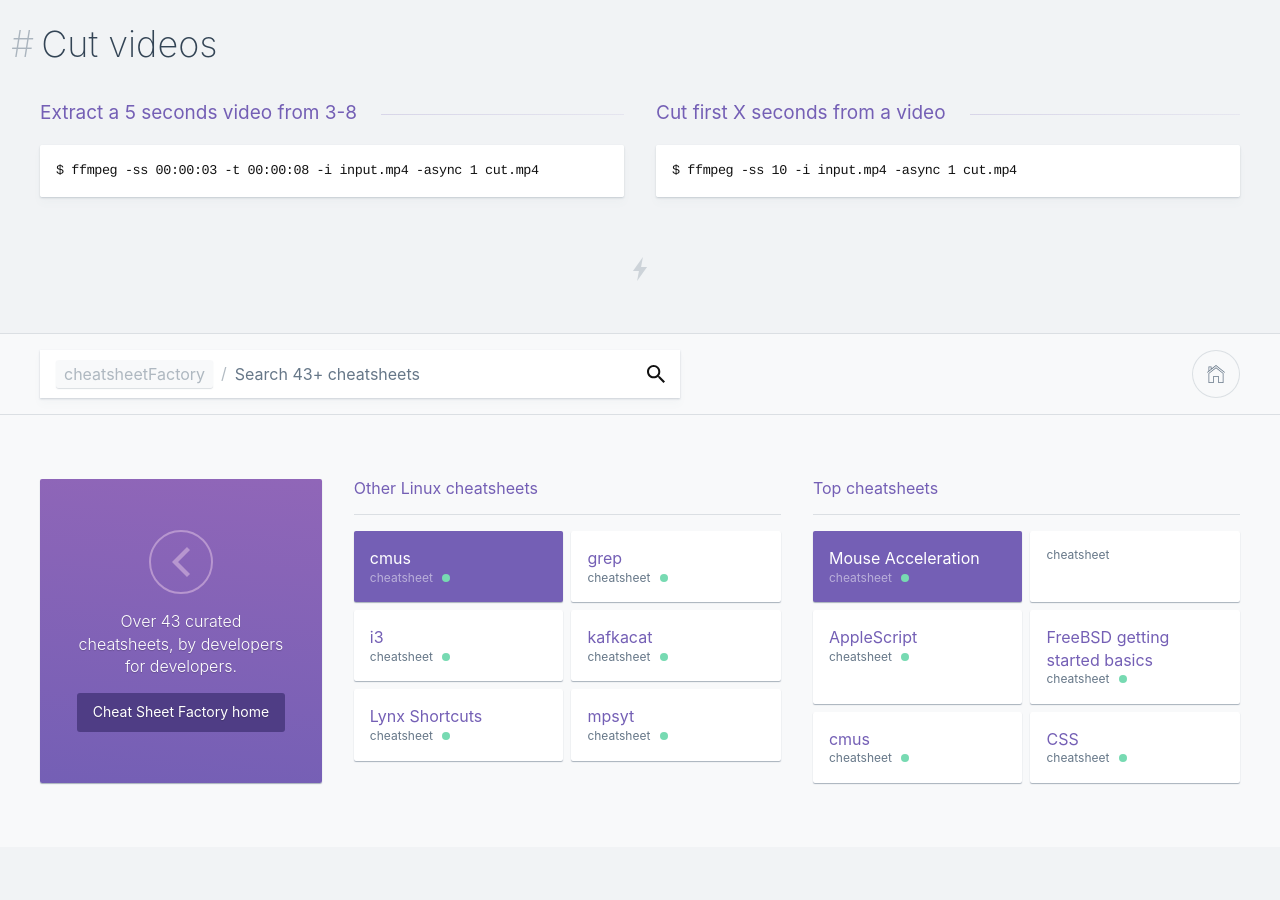
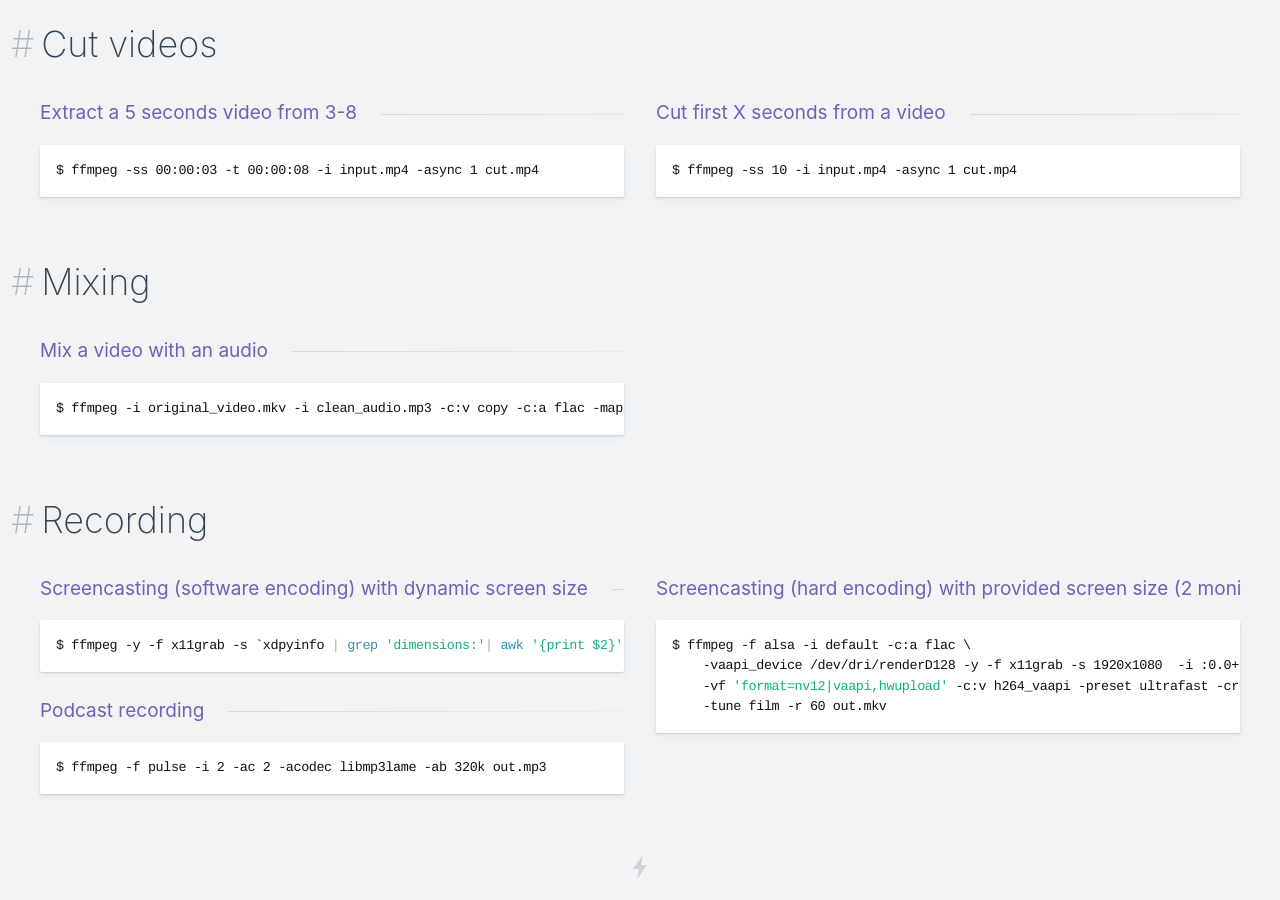
Before and after one commit to kasramp/cheat-sheet-factory, a Jekyll site: the page built from linux/ffmpeg.md, in a window 1280 px wide and 900 px high, scrolled down 216 px. Built offline with Jekyll 4.4.1, drawn with Linux system fonts in a browser that asks for light colours; before the commit the page ends 1063 px from its top, so only the background shows below that.

Commit message:
#23 add ffmpeg recording section

````diff
--- a/linux/ffmpeg.md
+++ b/linux/ffmpeg.md
@@ -26,3 +26,34 @@ $ ffmpeg -ss 00:00:03 -t 00:00:08 -i input.mp4 -async 1 cut.mp4
 ```bash
 $ ffmpeg -ss 10 -i input.mp4 -async 1 cut.mp4
 ```
+
+## Mixing
+
+### Mix a video with an audio
+
+```bash
+$ ffmpeg -i original_video.mkv -i clean_audio.mp3 -c:v copy -c:a flac -map 0:v:0 -map 1:a:0 out.mkv
+```
+
+## Recording
+
+### Screencasting (software encoding) with dynamic screen size
+
+```bash
+$ ffmpeg -y -f x11grab -s `xdpyinfo | grep 'dimensions:'| awk '{print $2}'` -i :0.0 -f pulse -i default -c:v libx264 -r 48 -c:a flac out.mkv
+```
+
+### Screencasting (hard encoding) with provided screen size (2 monitors)
+
+```bash
+$ ffmpeg -f alsa -i default -c:a flac \
+    -vaapi_device /dev/dri/renderD128 -y -f x11grab -s 1920x1080  -i :0.0+1366,0 \
+    -vf 'format=nv12|vaapi,hwupload' -c:v h264_vaapi -preset ultrafast -crf 0 \
+    -tune film -r 60 out.mkv
+```
+
+### Podcast recording
+
+```bash
+$ ffmpeg -f pulse -i 2 -ac 2 -acodec libmp3lame -ab 320k out.mp3
+```
````
